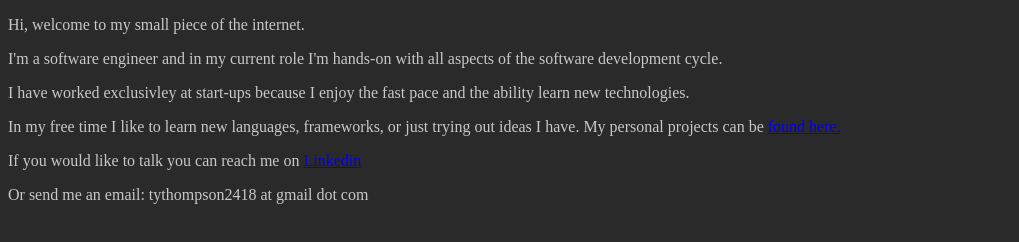
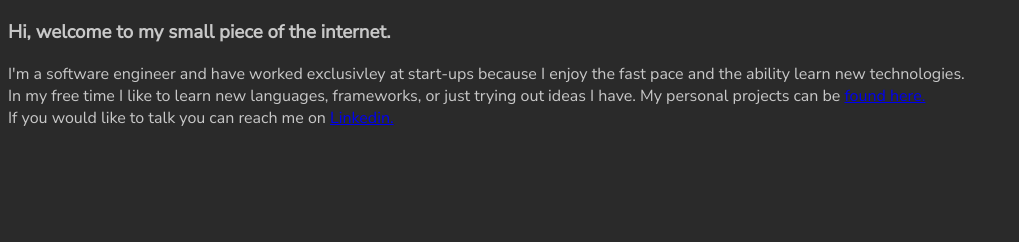
Before and after one commit to TyThompson213/TyThompson213.github.io, a plain HTML site: page index.html in a window 1280 px wide. Shown: the whole page, without its empty margins (0-1019 px from the left). Drawn offline with Linux system fonts and the light colour scheme.

Commit message:
adding font

```diff
--- a/index.css
+++ b/index.css
@@ -1,4 +1,6 @@
+@import url('https://fonts.googleapis.com/css2?family=Nunito+Sans:opsz@6..12&family=Roboto+Mono&family=Titan+One&display=swap');
 body {
     background-color: rgb(42, 42, 42);
     color: rgb(200, 200, 200);
+    font-family: 'Nunito Sans', sans-serif;
 }
--- a/index.html
+++ b/index.html
@@ -8,12 +8,9 @@
     <title>Ty Thompson</title>
 </head>
 <body>
-    <p>Hi, welcome to my small piece of the internet.</p>
-    <p>I'm a software engineer and in my current role I'm hands-on with all aspects of the software development cycle.</p>
-    <p>I have worked exclusivley at start-ups because I enjoy the fast pace and the ability learn new technologies.</p>
-
-    <p>In my free time I like to learn new languages, frameworks, or just trying out ideas I have. My personal projects can be <a href="https://github.com/tythompson213">found here.</a></p>
-    <p>If you would like to talk you can reach me on  <a href="https://www.linkedin.com/in/tythompson2418/">Linkedin</a></p>
-    <p>Or send me an email: tythompson2418 at gmail dot com</p>
+    <h3>Hi, welcome to my small piece of the internet.</h3>
+    <p>I'm a software engineer and have worked exclusivley at start-ups because I enjoy the fast pace and the ability learn new technologies.<br />
+    In my free time I like to learn new languages, frameworks, or just trying out ideas I have. My personal projects can be <a href="https://github.com/tythompson213">found here.</a><br />
+    If you would like to talk you can reach me on  <a href="https://www.linkedin.com/in/tythompson2418/">Linkedin.</a></p>
 </body>
 </html>
```
